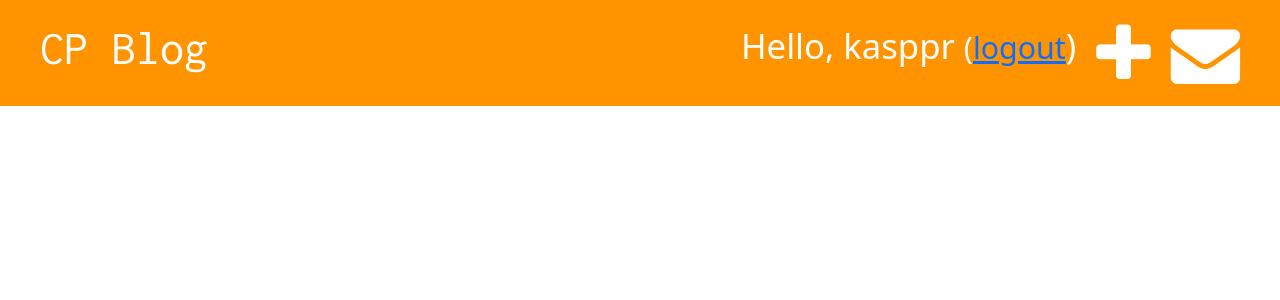
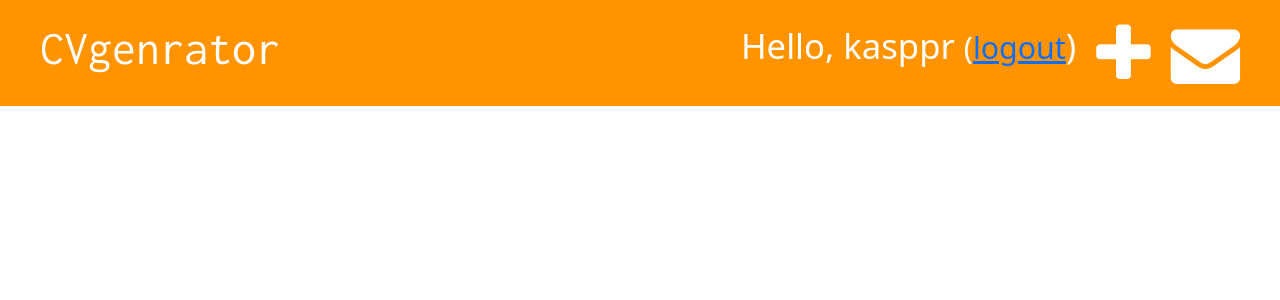
Before and after one commit to gkKshitij/mycvg, a Django app: page /cvg/draft/ in a window 1280 px wide. Shown: the top 300 px of the page. Run offline with Django 3.2, Linux system fonts and the light colour scheme; a user stored in the database is signed in; data that the repository does not hold is empty.

Commit message:
beautified some htmls and some minor refactoring touches

```diff
--- a/cvg/templates/cvg/base.html
+++ b/cvg/templates/cvg/base.html
@@ -2,17 +2,29 @@
 
 <!DOCTYPE html>
 <html lang="en">
+
 <head>
     <meta charset="UTF-8">
     <!-- <meta http-equiv="X-UA-Compatible" content="IE=edge"> -->
     <meta name="viewport" content="width=device-width, initial-scale=1.0">
     <title>{% block title %}{% endblock %}</title>
     <link href="https://fonts.googleapis.com/css2?family=Inconsolata&display=swap" rel="stylesheet" type="text/css">
-    <link href="https://cdn.jsdelivr.net/npm/bootstrap@5.0.2/dist/css/bootstrap.min.css" rel="stylesheet" type="text/css">
+
+    <link href="https://cdn.jsdelivr.net/npm/bootstrap@5.0.2/dist/css/bootstrap.min.css" rel="stylesheet"
+        type="text/css">
+
+    <link href="https://cdn.jsdelivr.net/npm/bootstrap@5.0.2/dist/css/bootstrap.min.css" rel="stylesheet"
+        integrity="sha384-EVSTQN3/azprG1Anm3QDgpJLIm9Nao0Yz1ztcQTwFspd3yD65VohhpuuCOmLASjC" crossorigin="anonymous">
+    <script src="https://cdn.jsdelivr.net/npm/bootstrap@5.0.2/dist/js/bootstrap.bundle.min.js"
+        integrity="sha384-MrcW6ZMFYlzcLA8Nl+NtUVF0sA7MsXsP1UyJoMp4YLEuNSfAP+JcXn/tWtIaxVXM"
+        crossorigin="anonymous"></script>
+
     <link rel="stylesheet" href="https://cdnjs.cloudflare.com/ajax/libs/font-awesome/4.7.0/css/font-awesome.min.css">
+
     <link href="{% static 'cvg/zenburn.css' %}" rel="stylesheet" type="text/css">
     <link href="{% static 'cvg/style.css' %}" rel="stylesheet" type="text/css">
 </head>
+
 <body>
 
     <div class="page-header">
@@ -24,10 +36,11 @@
         <a href="{% url 'login' %}" class="top-menu"><i class="fa fa-sign-in fa-2x" aria-hidden="true"></i></a>
         {% endif %}
 
-    <h1><a href="{% url 'cvg:cv_list' %}">CP Blog</a></h1>
+        <h1><a href="{% url 'cvg:cv_list' %}">CVgenrator</a></h1>
     </div>
 
     {% block content %}
     {% endblock %}
 </body>
+
 </html>
```
Also changed, not shown: cvg/templates/cvg/addcomment.html (+2 -7 lines), db.sqlite3. Lines whose indentation alone changed are shown as unchanged.
